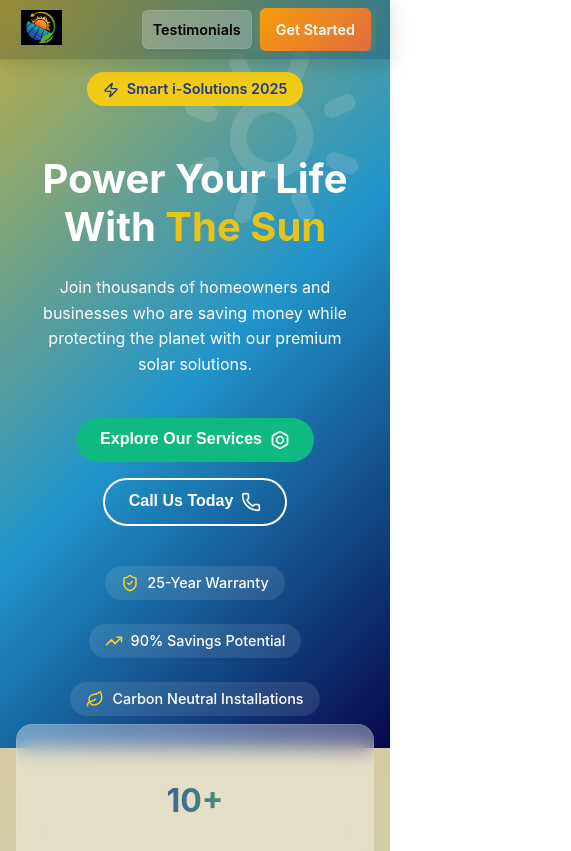
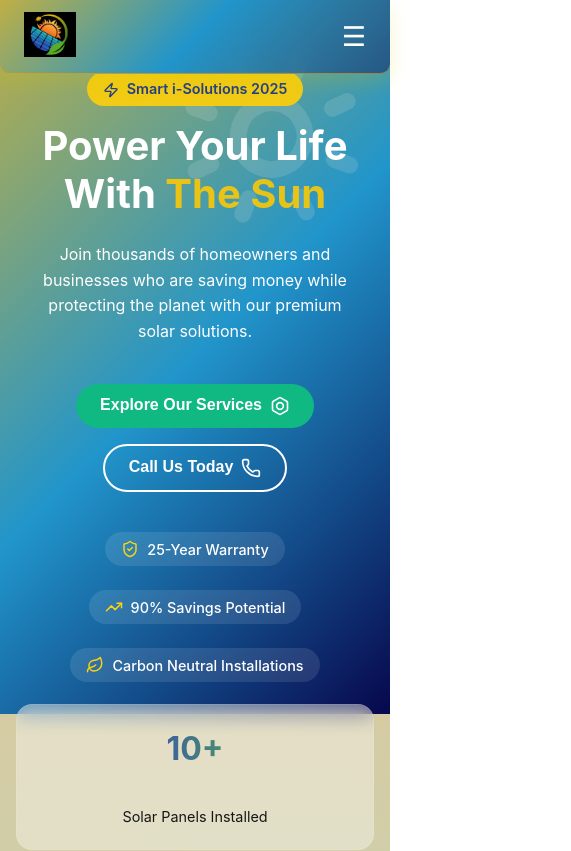
Before and after one commit to PawanSankalpa/Smart--i-solutions, a React (Create React App) app: page / in a window 390 px wide. Shown: the top 851 px of the page, 571 px wide, since content can reach past the window. Built offline with nearby package versions, Linux system fonts and the light colour scheme.

Commit message:
further css update navbar

```diff
--- a/src/components/NavigationBar.jsx
+++ b/src/components/NavigationBar.jsx
@@ -10,11 +10,11 @@ const NavigationBar = () => {
     const section = document.getElementById(id);
     if (section) {
       section.scrollIntoView({ behavior: "smooth" });
-      setIsOpen(false); // close menu on mobile
+      setIsOpen(false); // close mobile menu
     }
   };
 
-  // Add scroll shadow or background
+  // Scroll shadow effect
   useEffect(() => {
     const handleScroll = () => {
       setIsScrolled(window.scrollY > 50);
@@ -22,6 +22,15 @@ const NavigationBar = () => {
     window.addEventListener("scroll", handleScroll);
     return () => window.removeEventListener("scroll", handleScroll);
   }, []);
+
+  // Prevent background scroll when mobile menu is open
+  useEffect(() => {
+    if (isOpen) {
+      document.body.classList.add("menu-open");
+    } else {
+      document.body.classList.remove("menu-open");
+    }
+  }, [isOpen]);
 
   // Toggle mobile menu
   const handleToggle = () => {
@@ -42,15 +51,15 @@ const NavigationBar = () => {
 
       {/* Navigation Links */}
       <div className={`navbar-links ${isOpen ? "open" : ""}`}>
-        <a onClick={() => scrollToSection("hero")}>Home</a>
-        <a onClick={() => scrollToSection("stats")}>Stats</a>
-        <a onClick={() => scrollToSection("features")}>Features</a>
-        <a onClick={() => scrollToSection("process")}>Process</a>
-        <a onClick={() => scrollToSection("testimonials")}>Testimonials</a>
-        <a onClick={() => scrollToSection("gallery")}>Gallery</a>
-        <a onClick={() => scrollToSection("faq")}>FAQ</a>
-        <a onClick={() => scrollToSection("cta")}>Get Started</a>
-        <a onClick={() => scrollToSection("contact")}>Contact</a>
+        <a className="home-link" onClick={() => scrollToSection("hero")}>Home</a>
+        <a className="stats-link" onClick={() => scrollToSection("stats")}>Stats</a>
+        <a className="features-link" onClick={() => scrollToSection("features")}>Features</a>
+        <a className="process-link" onClick={() => scrollToSection("process")}>Process</a>
+        <a className="testemonial-link" onClick={() => scrollToSection("testimonials")}>Testimonials</a>
+        <a className="gallery-link" onClick={() => scrollToSection("gallery")}>Gallery</a>
+        <a className="FAQ-link" onClick={() => scrollToSection("faq")}>FAQ</a>
+        <a className="get-started-link" onClick={() => scrollToSection("cta")}>Get Started</a>
+        <a className="contact-link" onClick={() => scrollToSection("contact")}>Contact</a>
       </div>
     </nav>
   );
--- a/src/styles/NavigationBar.css
+++ b/src/styles/NavigationBar.css
@@ -1,207 +1,154 @@
-/* Base Styles */
-body {
+/* Reset default margin and padding */
+* {
   margin: 0;
-  overflow-x: hidden;
-  font-family: -apple-system, BlinkMacSystemFont, 'Segoe UI', Roboto, sans-serif;
+  padding: 0;
+  box-sizing: border-box;
 }
 
+/* Glassmorphic Navigation Bar */
 .navbar {
   position: fixed;
   top: 0;
   width: 100%;
-  padding: 0.5rem 1rem;
-  background: linear-gradient(135deg, rgba(0, 0, 0, 0.2), rgba(0, 48, 73, 0.3));
-  backdrop-filter: blur(15px);
-  -webkit-backdrop-filter: blur(15px);
-  box-shadow: 0 4px 20px rgba(0, 0, 0, 0.15);
-  border-bottom: 1px solid rgba(255, 255, 255, 0.1);
-  z-index: 1001; /* Above hero section (assumed z-index ~1000) */
+  padding: 0.75rem 1.5rem;
   display: flex;
+  justify-content: space-between;
   align-items: center;
-  justify-content: space-between;
-  transition: all 0.5s ease-in-out;
-  box-sizing: border-box;
+  backdrop-filter: blur(12px);
+  -webkit-backdrop-filter: blur(12px);
+  background: linear-gradient(
+    135deg,
+    #c0af43 0%,
+    rgb(33, 149, 203) 50%,
+    #07074c73 100%
+  );
+  box-shadow: 0 8px 20px rgba(216, 198, 7, 0.2);
+  z-index: 999;
+  transition: all 0.3s ease;
+  border-bottom: 1px solid rgba(235, 153, 13, 0.564);
+  border-radius: 0 0 10px 10px;
 }
 
+.get-started-link {
+  background: linear-gradient(
+    135deg,
+    #ffa500,
+    #ff7f11
+  ); /* vibrant orange gradient */
+  color: white;
+  padding: 0.6rem 1.2rem;
+  border: none;
+  border-radius: 999px; /* fully rounded pill shape */
+  font-weight: 600;
+  font-size: 1rem;
+  box-shadow: 0 4px 12px rgba(255, 165, 0, 0.3);
+}
+
+.home-link,
+.stats-link,
+.process-link,
+.testemonial-link,
+.FAQ-link,
+.contact-link,
+.features-link,
+.gallery-link {
+  color: white;
+  padding: 0.6rem 1rem;
+  border: none;
+  border-radius: 999px; /* fully rounded pill shape */
+  font-weight: 600;
+  font-size: 1rem;
+  box-shadow: 0 4px 12px rgba(18, 18, 18, 0.652);
+}
 .navbar.scrolled {
-  background: linear-gradient(135deg, rgba(0, 0, 0, 0.4), rgba(0, 48, 73, 0.5));
-  padding: 0.75rem 2rem;
-  box-shadow: 0 6px 25px rgba(0, 0, 0, 0.2);
+  background: rgba(58, 57, 53, 0.242); /* Darker when scrolled */
 }
 
 /* Logo */
 .navbar-logo img {
-  height: 2.8rem;
-  width: auto;
-  padding-left: 0.5rem;
-  transition: transform 0.3s ease-in-out;
+  height: 45px;
+  cursor: pointer;
+  transition: transform 0.2s;
+}
+.navbar-logo img:hover {
+  transform: scale(1.05);
 }
 
-.navbar-logo:hover img {
-  transform: scale(1.1);
-}
-
-/* Nav Links */
-.navbar-links {
-  display: flex;
-  align-items: center;
-  gap: 1rem;
+/* Hamburger icon */
+.menu-toggle {
+  display: none;
+  font-size: 1.7rem;
+  color: #ffffff;
   cursor: pointer;
 }
 
+/* Links */
+.navbar-links {
+  display: flex;
+  gap: 1rem;
+}
 .navbar-links a {
-  color: rgba(255, 255, 255, 0.95);
+  color: #ffffff;
+  font-weight: 500;
+  cursor: pointer;
   text-decoration: none;
-  font-size: 1.1rem;
-  font-weight: 500;
-  padding: 0.6rem 1.2rem;
-  border-radius: 8px;
-  transition: all 0.3s ease-in-out;
+  transition: all 0.2s ease-in-out;
   position: relative;
-  overflow: hidden;
-  background: rgba(255, 255, 255, 0.05);
-  box-shadow: inset 0 0 0 1px rgba(255, 255, 255, 0.1);
 }
-
-.navbar-links a::before {
-  content: "";
-  position: absolute;
-  bottom: 0;
-  left: 0;
-  width: 0;
-  height: 2px;
-  background: linear-gradient(90deg, #f59d18, #e2614a);
-  transition: width 0.4s ease-in-out;
+.navbar-links a {
+  position: relative;
+  display: inline-block;
+  padding: 0.5rem 1rem;
+  transition: transform 0.3s ease, color 0.3s ease;
 }
 
 .navbar-links a:hover {
-  color: #fff;
-  background: rgba(245, 197, 24, 0.15);
-  transform: translateY(-2px);
-  box-shadow: inset 0 0 0 1px rgba(245, 197, 24, 0.2);
+  transform: scale(1.1); /* zoom in */
+  color: #160642; /* optional color on hover */
 }
 
-.navbar-links a:hover::before {
-  width: 100%;
+.navbar-links a:active {
+  transform: scale(0.95); /* slight shrink on click */
 }
 
-.navbar-links a:nth-last-child(2) {
-  background: linear-gradient(135deg, #f5c518, #e0750a);
-  color: #000;
-  font-weight: 600;
-  padding: 0.7rem 1.4rem;
-  box-shadow: 0 2px 10px rgba(245, 197, 24, 0.3);
-}
 
-.navbar-links a:nth-last-child(2):hover {
-  transform: scale(1.05);
-  box-shadow: 0 4px 15px rgba(245, 197, 24, 0.4);
-}
+/* Responsive */
+@media (max-width: 768px) {
+  .menu-toggle {
+    display: block;
+  }
 
-/* Toggle Button */
-.menu-toggle {
-  display: none;
-  font-size: 2rem;
-  color: rgba(255, 255, 255, 0.95);
-  cursor: pointer;
-  padding: 0.5rem;
-  z-index: 1102;
-  transition: all 0.3s ease-in-out;
-}
+  .navbar-links {
+    position: absolute;
+    top: 100%;
+    right: 0;
+    background: linear-gradient(
+      135deg,
+      #288388e6 0%,
+      rgba(1, 6, 20, 0.857) 50%,
+      #ca3716e3 100%
+    );
+    backdrop-filter: blur(16px);
+    -webkit-backdrop-filter: blur(16px);
+    width: 100%;
+    flex-direction: column;
+    gap: 1.5rem;
+    padding: 1.5rem;
+    border-radius: 0 0 20px 20px;
+    transform: translateY(-200%);
+    transition: transform 0.3s ease-in-out;
+  }
 
-.menu-toggle:hover {
-  color: #f5c518;
-  transform: rotate(90deg);
-}
-
-/* Responsive Styles */
-@media (max-width: 1024px) {
-  .navbar {
-    padding: 0.75rem 1.5rem;
+  .navbar-links.open {
+    transform: translateY(0);
   }
 
   .navbar-links a {
-    font-size: 1rem;
-    padding: 0.5rem 1rem;
+    text-align: center;
+    font-size: 1.2rem;
+  }
+
+  body.menu-open {
+    overflow: hidden;
   }
 }
-
-/* Mobile Styles: up to 768px */
-@media (max-width: 768px) {
-  .navbar {
-    padding: 0.5rem 1rem;
-    justify-content: space-between;
-    width: 100%;
-    box-sizing: border-box;
-    overflow-x: hidden;
-  }
-
-  .navbar-links {
-    display: flex;
-    gap: 0.5rem;
-    align-items: center;
-    padding-left: 5rem;
-    width: 100%;
-    overflow-x: auto;
-    overflow-y: hidden;
-    flex-wrap: nowrap;
-    -webkit-overflow-scrolling: touch;
-    scrollbar-width: none;
-  }
-
-  .navbar-links::-webkit-scrollbar {
-    display: none;
-  }
-
-  .navbar-links a {
-    white-space: nowrap;
-    flex-shrink: 0;
-    padding: 0.4rem 0.7rem;
-    font-size: 0.85rem;
-    font-weight: 500;
-    color: #000;
-    border-radius: 6px;
-    background-color: rgba(255, 255, 255, 0.1);
-    min-width: max-content;
-  }
-
-  /* Highlighted Buttons */
-  .navbar-links a:nth-child(5),
-  .navbar-links a:nth-child(8),
-  .navbar-links a:nth-child(9) {
-    display: inline-flex;
-    font-weight: 600;
-    background-color: rgba(255, 255, 255, 0.231);
-  }
-
-  .navbar-links a:nth-child(8) {
-    background: linear-gradient(135deg, #f59e0b, #e26c3e);
-    color: #fff;
-  }
-
-  /* Hide other links */
-  .navbar-links a:not(:nth-child(5)):not(:nth-child(8)):not(:nth-child(9)) {
-    display: none;
-  }
-}
-
-@media (max-width: 480px) {
-  .navbar {
-    padding: 0.5rem 0.8rem;
-  }
-
-  .navbar-logo img {
-    height: 2.2rem;
-  }
-
-  .navbar-links a {
-    font-size: 0.9rem;
-    padding: 0.7rem;
-  }
-
-  .navbar-links a:nth-child(8) {
-    font-size: 0.9rem;
-    padding: 0.8rem 1rem;
-
-  }
-}
```
